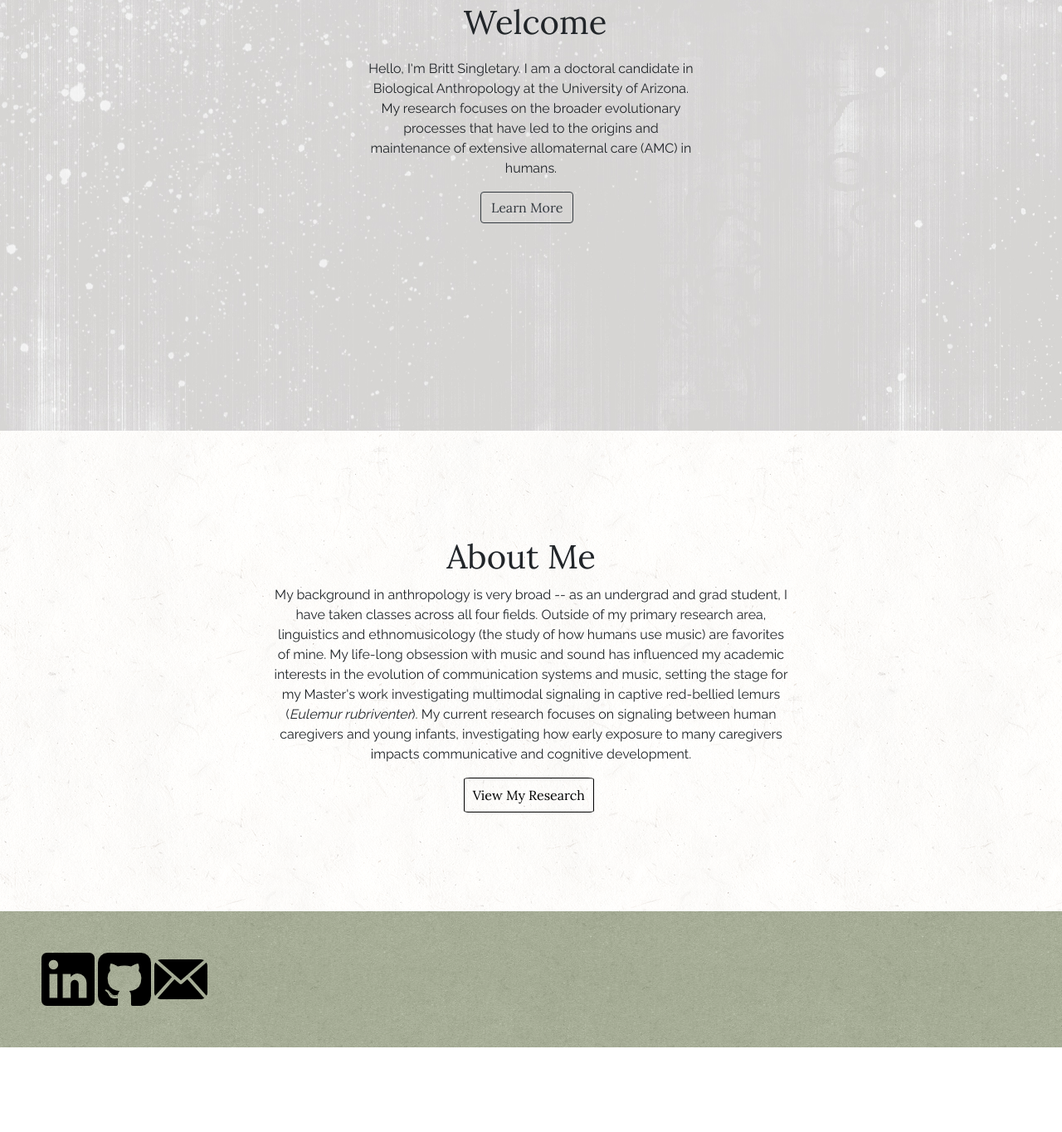
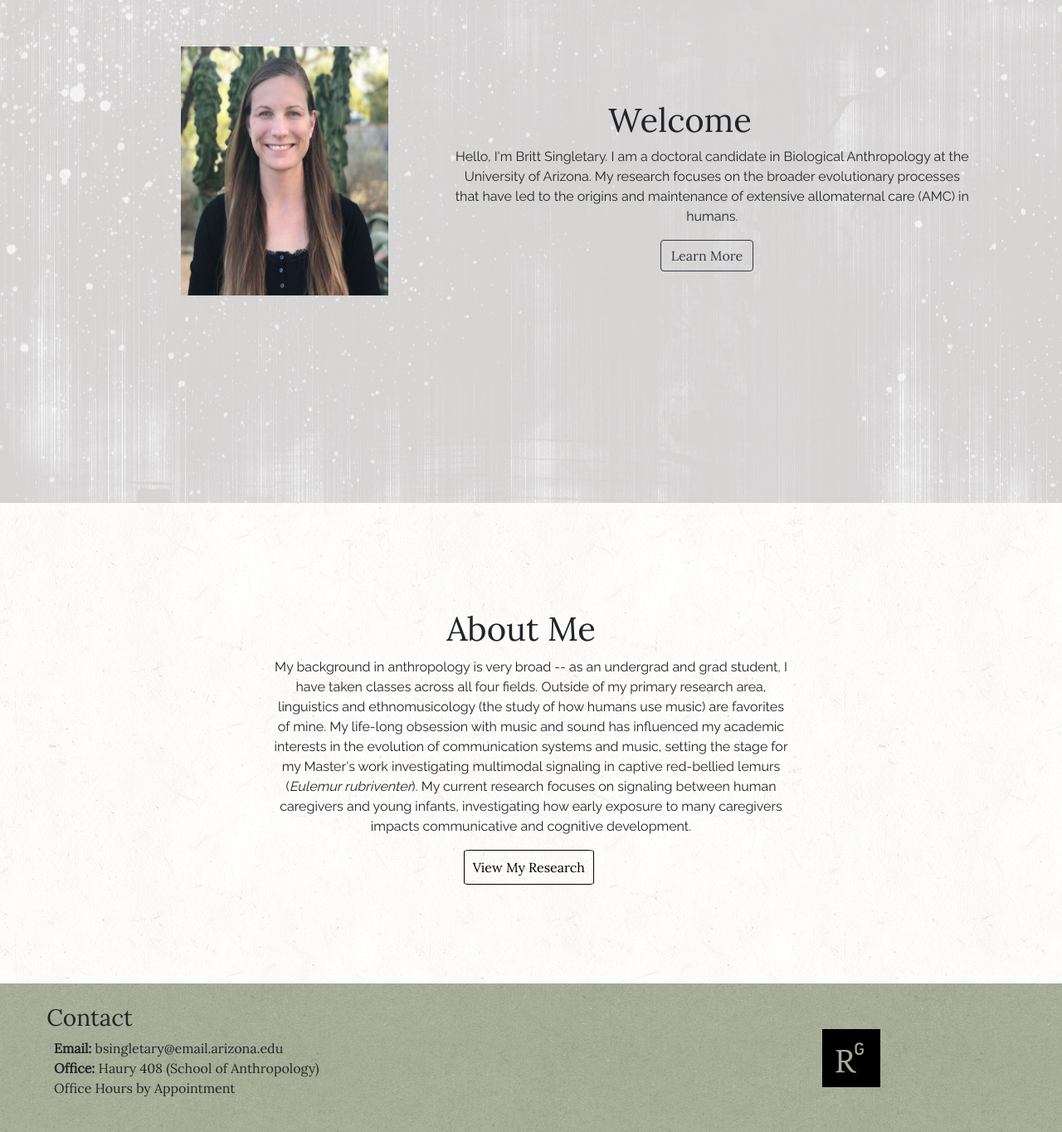
Before and after one commit to ncortes12/britt, a website: page views/index.html in a window 1280 px wide. Shown: the part 373-1737 px from the top of the page at 83% size. Before the commit the page ends 1635 px from the top, so only its background shows below. Drawn offline with nearby package versions, Linux system fonts and the light colour scheme; files that its build step writes are made by us from their sources; files whose address does not match are found by name.

Commit message:
almost done

```diff
--- a/public/assets/css/style.css
+++ b/public/assets/css/style.css
@@ -27,16 +27,23 @@ a {
 
 #welcome{
     margin-left: 30%;
-    margin-top: 50%;
+    /* margin-top: 50%; */
 
     }
 #intro {
     line-height: 1.5;
-    margin-top: 12px;
+    /* margin-top: 15%; */
     text-align: center;
     font-family: 'Raleway', sans-serif;
 
 
+}
+.main-body{
+    margin-top:20%
+}
+
+.index-text{
+    margin-top:5%
 }
 .diff-font{
     font-family: 'Raleway', sans-serif;
@@ -54,7 +61,7 @@ a {
 
 
 #learn{
-    margin-left:35%
+    margin-left:40%
 
 }
 .collapsed{
@@ -98,7 +105,16 @@ a {
 .footer{
     background-image: url(../images/green_cup.png);
 
-    padding: 50px;
+    padding: 25px;
+}
+
+.contact-footer{
+    margin-left:8%
+}
+
+.researchgate{
+    margin-top: 2%;
+    margin-left: 10%
 }
 
 #burger{
@@ -135,10 +151,21 @@ margin-top: 10px;}
     margin-left: 15px;
 }
 
+
 #headshot{
     height: 200px;
     width: 215px
 }
+
+#britt{
+    height:300px;
+    width:250px;
+
+}
+.special{
+    margin-top:4%
+}
+
 
 .headshot-name{
    text-align:center;
--- a/views/index.html
+++ b/views/index.html
@@ -56,32 +56,26 @@
                     <a class="nav-link" href="/resources">Resources</a>
                 </li>
                 <li class="nav-item">
-                    <a class="nav-link" href="/contact">Contact</a>
+                    <div class="nav-link contact">Contact</div>
                 </li>
             </ul>
 
 
         </div>
-        <div class="row">
-            <div class="col-sm-4"></div>
-            <div class="col-sm-4">
-                <h1 id="welcome">Welcome</h1>
-            </div>
-        </div>
-        <div class="row">
-            <div class="col-sm-4"></div>
-            <div class="col-sm-4">
+
+
+        <div class="row main-body">
+            <div class = "col-sm-2"></div>
+            <div class="col-sm-3"><img id = "britt" src = "../assets/images/Singletary_Brittany_2018.jpg"></div>
+            <div class="col-sm-6 index-text">
+                    <h1 id="welcome">Welcome</h1>
                 <p id="intro">Hello, I'm Britt Singletary. I am a doctoral candidate in Biological Anthropology
                     at the University of Arizona. My research focuses on the broader evolutionary processes that have led to the origins and maintenance of extensive
                     allomaternal care (AMC) in humans.</p>
+                    <button type="button" id="learn" class="btn btn-outline-dark">Learn More</button>
             </div>
         </div>
-        <div class="row">
-            <div class="col-sm-4"></div>
-            <div class="col-sm-4">
-                <button type="button" id="learn" class="btn btn-outline-dark">Learn More</button>
-            </div>
-        </div>
+
     </div>
     <div class="about">
         <div class="row">
@@ -114,15 +108,21 @@
     </div>
     </div>
     <div class="footer">
-        <a href="https://www.linkedin.com/in/nicole-cortes-3bb291163/">
-            <img src="../assets/images/linkedin-logo-bigger.png">
-        </a>
-        <a href="https://github.com/ncortes12">
-            <img src="../assets/images/github-sign.png">
-        </a>
-        <a href="/contact">
-            <img src="../assets/images/mail-black-envelope-symbol.png">
-        </a>
+    <div class = "row">
+        <div class = col-sm-2"></div>
+        <div class = "col-sm-4">
+            <h3 class = "contact-footer">Contact</h3>
+            <ul style="list-style-type:none">
+                <li><b>Email:</b> bsingletary@email.arizona.edu</li>
+                <li><b>Office:</b> Haury 408 (School of Anthropology)</li>
+                <li>Office Hours by Appointment</li>
+            </ul>
+        </div>
+        <div class = "col-sm-4"></div>
+        <div class = "col-sm-2 researchgate">
+               <a href="https://www.researchgate.net/profile/Britt_Singletary"> <i class="fab fa-researchgate fa-5x"></i></a>
+        </div>
+    </div>
 
 
     </div>
@@ -134,7 +134,14 @@
             console.log("working")
             window.scrollTo(0, 800);
         })
-    </script>
+
+
+    $(".contact").on("click", function (event) {
+        // event.preventDefault();
+        console.log("working")
+        window.scrollTo(0, 1500);
+    })
+</script>
 
 </body>
 
```
Also changed, not shown: views/contact.html (+2 -0 lines), views/cv.html (+17 -12 lines), views/people.html (+34 -13 lines), views/research.html (+17 -12 lines), views/resources.html (+17 -12 lines), public/assets/images/Singletary_Brittany_2018.jpg (added).
